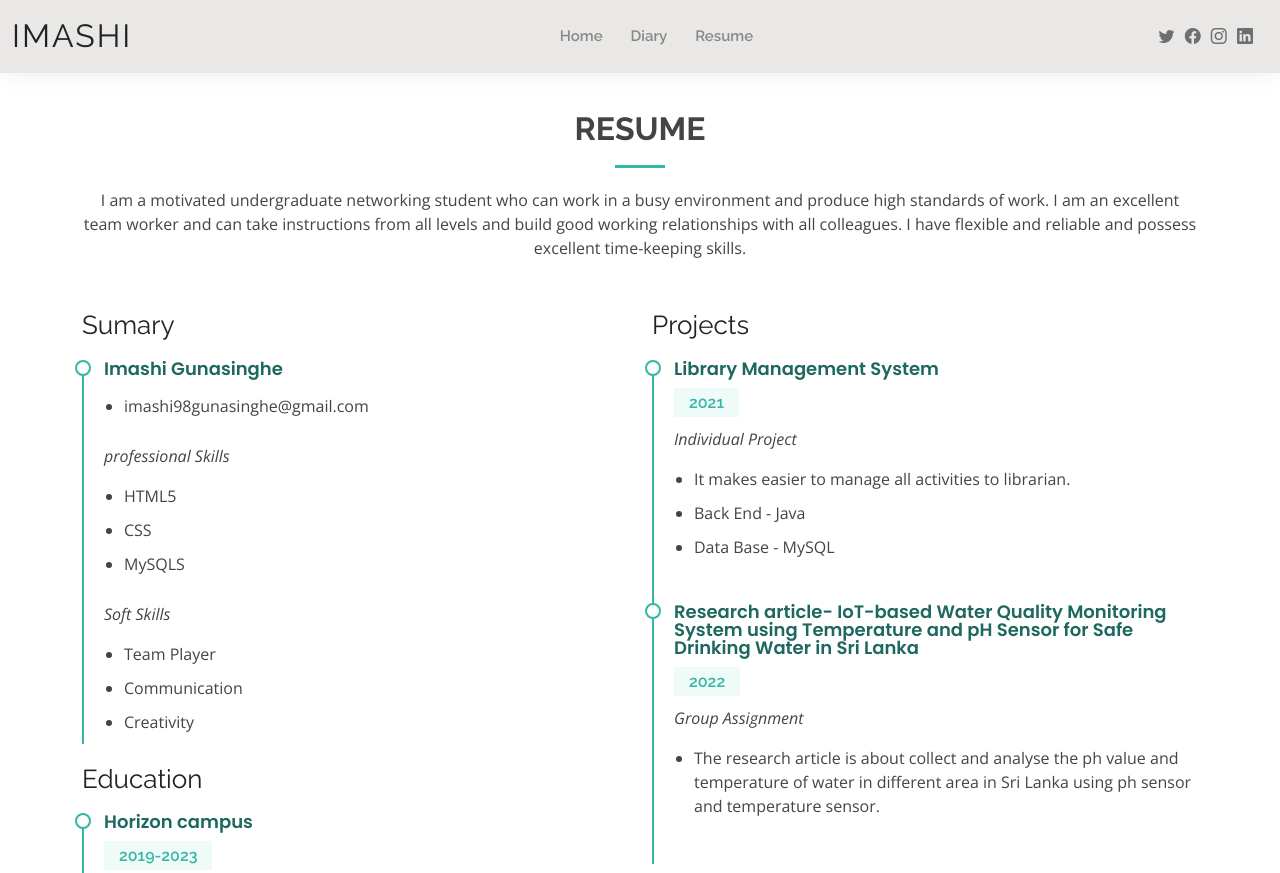
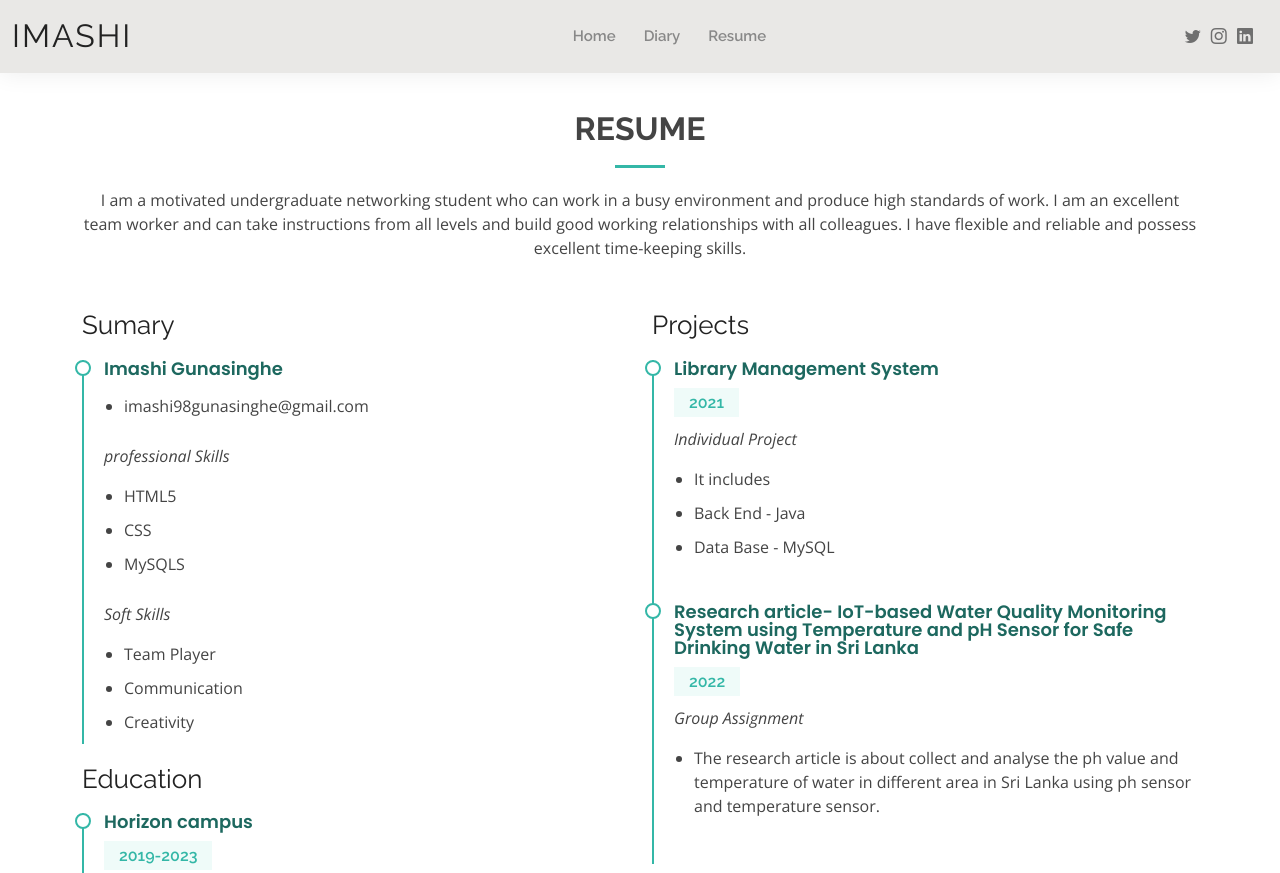
Before and after one commit to ImashiGunasinghe/New_Diary, a plain HTML site: page resume.html in a window 1280 px wide. Shown: the top 873 px of the page. Drawn offline with nearby package versions, Linux system fonts and the light colour scheme.

Commit message:
seventh_

```diff
--- a/resume.html
+++ b/resume.html
@@ -49,10 +49,9 @@
       </nav><!-- .navbar -->
 
       <div class="header-social-links">
-        <a href="#" class="twitter"><i class="bi bi-twitter"></i></a>
-        <a href="#" class="facebook"><i class="bi bi-facebook"></i></a>
-        <a href="#" class="instagram"><i class="bi bi-instagram"></i></a>
-        <a href="#" class="linkedin"><i class="bi bi-linkedin"></i></i></a>
+        <a href="https://twitter.com/Imashi_Nilupul?t=h3e-6bQq92FBk1Cg2coASw&s=09" class="twitter"><i class="bi bi-twitter"></i></a>
+        <a href="https://instagram.com/imashi_gunasinghe?igshid=ZDdkNTZiNTM=" class="instagram"><i class="bi bi-instagram"></i></a>
+        <a href="https://www.linkedin.com/in/imashi-gunasinghe-b71169203" class="linkedin"><i class="bi bi-linkedin"></i></i></a>
       </div>
 
     </div>
@@ -121,7 +120,7 @@
               <p><em>Individual Project </em></p>
               <p>
               <ul>
-                <li>It makes easier to manage all activities to librarian.</li>
+                <li>It includes </li>
                 <li>Back End - Java</li>
                 <li>Data Base - MySQL</li>
               </ul>
```
Also changed, not shown: diary.html (+3 -4 lines), index.html (+3 -4 lines).
